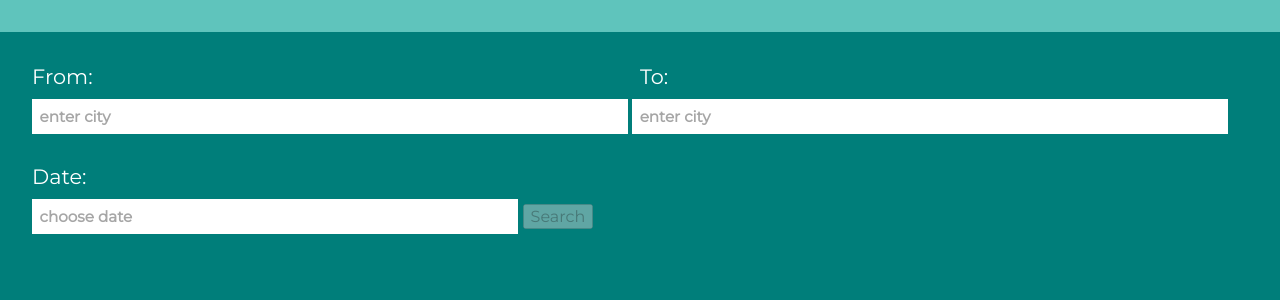
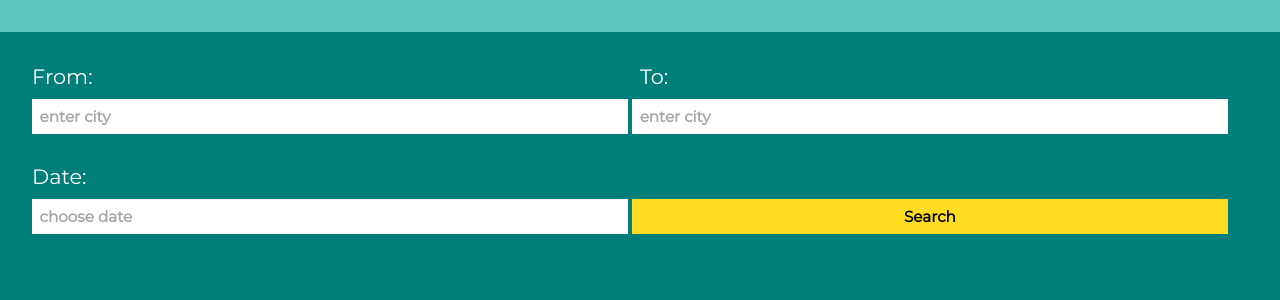
Before and after one commit to szaman19/SpaceApps2016, a Flask app: page / in a window 1280 px wide. Shown: the part 336-636 px from the top of the page. Run offline with Flask 2, Linux system fonts and the light colour scheme; some libraries are stand-ins or nearby versions.

Commit message:
many changes

```diff
--- a/FlaskWebProject/static/css/style.css
+++ b/FlaskWebProject/static/css/style.css
@@ -9,6 +9,9 @@ body {
   width: 100%;
   padding: 2em;
   background-color: #5fc4bc; }
+
+#container-two {
+  display: none; }
 
 #search {
   padding: 2em;
@@ -31,7 +34,7 @@ body {
 
 #date {
   display: inline-table;
-  width: 35%;
+  width: 100%;
   text-align: left; }
 
 form input[type="text"] {
@@ -54,6 +57,18 @@ form input[type="text"]::-moz-placeholder {
     color: #a6a6a6; }
   form input[type="text"]::-ms-input-placeholder {
     color: #a6a6a6; }
+form input[type="button"] {
+  background-color: #ffdc22;
+  width: 49%;
+  padding: 0.5em;
+  margin-bottom: 2em;
+  font-size: 0.95em;
+  color: #000;
+  font-weight: bold;
+  text-decoration: none;
+  border: none; }
+  form input[type="button"]:hover, form input[type="button"]:active {
+    background-color: #ffbb22; }
 form #datepicker {
   background-color: #fff;
   padding: 0.5em;
@@ -62,7 +77,7 @@ form #datepicker {
   font-weight: bold;
   text-decoration: none;
   border: none;
-  width: 40%; }
+  width: 49%; }
   form #datepicker::-webkit-input-placeholder {
     color: #a6a6a6; }
   form #datepicker:-moz-placeholder {
--- a/FlaskWebProject/static/scss/style.scss
+++ b/FlaskWebProject/static/scss/style.scss
@@ -12,6 +12,11 @@ body {
     padding: 2em;
     background-color: $sky;
 }
+
+#container-two {
+  display:none;
+}
+
 #search {
     padding: 2em;
     background-color: $search;
@@ -21,7 +26,7 @@ body {
     width: 100%;
     margin-bottom: 0.5em;
     color: #fff;
-    font-size:1.3em;
+    font-size: 1.3em;
 }
 #from {
     display: inline-table;
@@ -33,7 +38,7 @@ body {
 }
 #date {
     display: inline-table;
-    width: 35%;
+    width: 100%;
     text-align: left;
 }
 form {
@@ -41,26 +46,40 @@ form {
         background-color: #fff;
         width: 49%;
         padding: 0.5em;
-        margin-bottom:2em;
+        margin-bottom: 2em;
         font-size: 0.95em;
         color: #000;
         font-weight: bold;
         text-decoration: none;
         border: none;
-    }
-    input[type="text"]::-webkit-input-placeholder {
+        &::-webkit-input-placeholder {
             color: #a6a6a6;
         }
-    input[type="text"]:-moz-placeholder {
+        &:-moz-placeholder {
             /* Firefox 18- */
             color: #a6a6a6;
         }
-    input[type="text"]::-moz-placeholder {
+        &::-moz-placeholder {
             /* Firefox 19+ */
             color: #a6a6a6;
         }
-    input[type="text"]::-ms-input-placeholder {
+        &::-ms-input-placeholder {
             color: #a6a6a6;
+        }
+    }
+    input[type="button"] {
+        background-color: #ffdc22;
+        width: 49%;
+        padding: 0.5em;
+        margin-bottom: 2em;
+        font-size: 0.95em;
+        color: #000;
+        font-weight: bold;
+        text-decoration: none;
+        border: none;
+        &:hover,&:active{
+          background-color: #ffbb22;
+        }
     }
     #datepicker {
         background-color: #fff;
@@ -70,20 +89,20 @@ form {
         font-weight: bold;
         text-decoration: none;
         border: none;
-        width: 40%;
-    }
-    #datepicker::-webkit-input-placeholder {
+        width: 49%;
+        &::-webkit-input-placeholder {
             color: #a6a6a6;
         }
-    #datepicker:-moz-placeholder {
+        &:-moz-placeholder {
             /* Firefox 18- */
             color: #a6a6a6;
         }
-    #datepicker::-moz-placeholder {
+        &::-moz-placeholder {
             /* Firefox 19+ */
             color: #a6a6a6;
         }
-    #datepicker::-ms-input-placeholder {
+        &::-ms-input-placeholder {
             color: #a6a6a6;
         }
     }
+}
--- a/FlaskWebProject/templates/index.html
+++ b/FlaskWebProject/templates/index.html
@@ -11,30 +11,22 @@
     <script src="https://ajax.googleapis.com/ajax/libs/jquery/1.11.3/jquery.min.js"></script>
     <script src="https://ajax.googleapis.com/ajax/libs/jqueryui/1.11.4/jquery-ui.min.js"></script>
 
+    <script src="https://ajax.googleapis.com/ajax/libs/angularjs/1.5.5/angular.min.js"></script>
+
     <script>
         $(document).ready(function() {
             $("#datepicker").datepicker();
+            $("#submit").click(function() {
+                $("#container").toggle();
+                $("#container-two").toggle();
 
-            $('form > input').keyup(function() { <<<<<<< HEAD
-                var empty = false;
-                $('form > input').each(function() {
-                    if ($(this).val() == '') {
-                        empty = true;
-                    }
-                });
-
-                if (empty) {
-                    $('#register').attr('disabled', 'disabled'); // updated according to http://stackoverflow.com/questions/7637790/how-to-remove-disabled-attribute-with-jquery-ie
-                } else {
-                    $('#register').removeAttr('disabled'); // updated according to http://stackoverflow.com/questions/7637790/how-to-remove-disabled-attribute-with-jquery-ie
-                }
             });
         });
     </script>
 </head>
 
 <body>
-
+    <div id="container">
         <div id="logo">
             <object type="image/svg+xml" data="/static/img/checkfly.svg" class="logo">
                 <img src="/static/img/checkfly.svg" alt="FlightCheck Logo"/>
@@ -53,8 +45,13 @@
                     <div id="date">Date:</div>
                 </div>
                 <input id="datepicker" name="data" placeholder="choose date"/>
-        <input type="submit" id="submit" value="Search" disabled="disabled"/>
+                <input type="button" id="submit" value="Search"/>
             </form>
+
+        </div>
+    </div>
+    <div id="container-two">
+      asdfs
     </div>
 
 </body>
```
Also changed, not shown: FlaskWebProject/templates/awesome.html (deleted, +0 -14 lines), 3 other files. Lines whose indentation alone changed are shown as unchanged.
